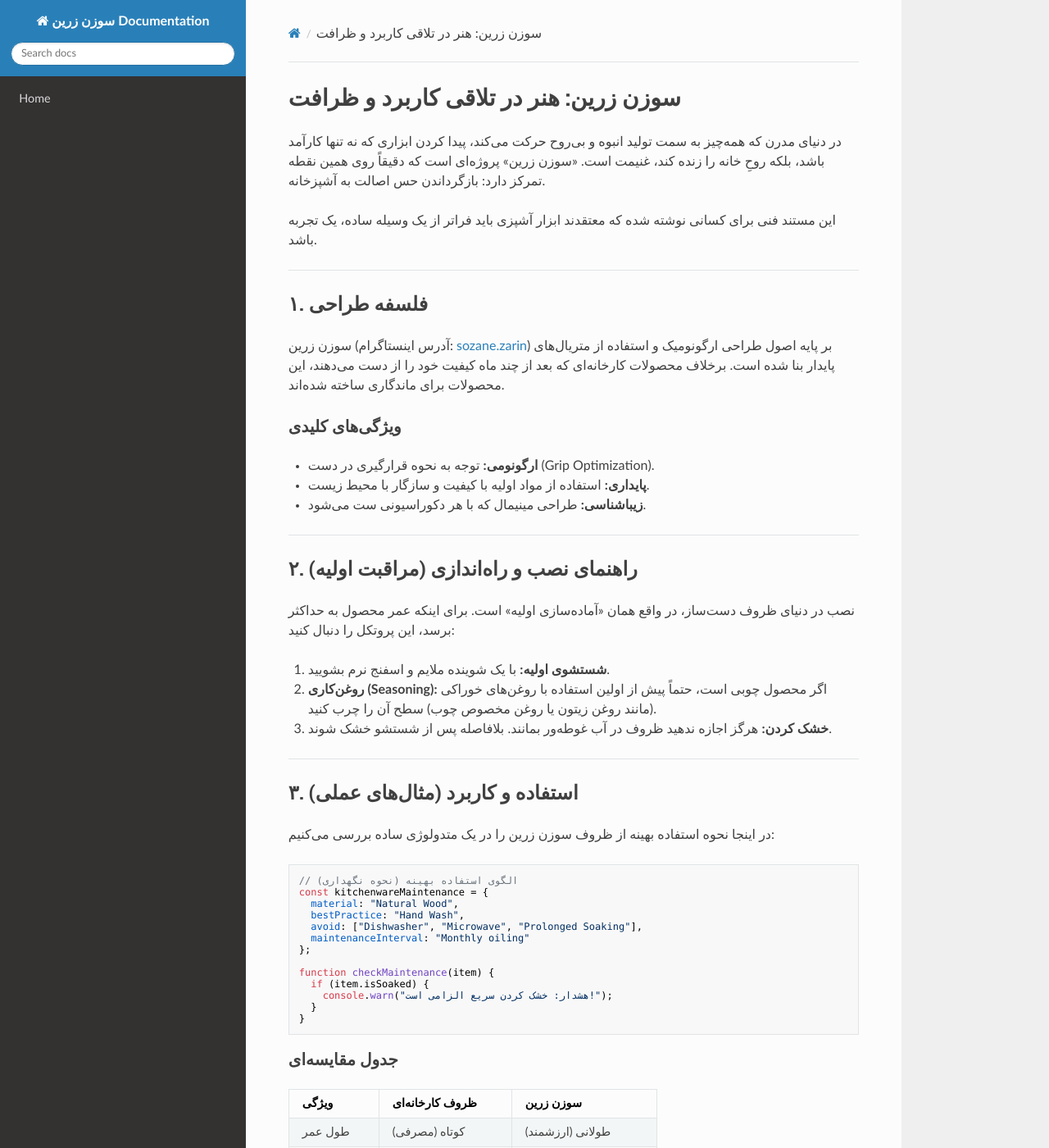
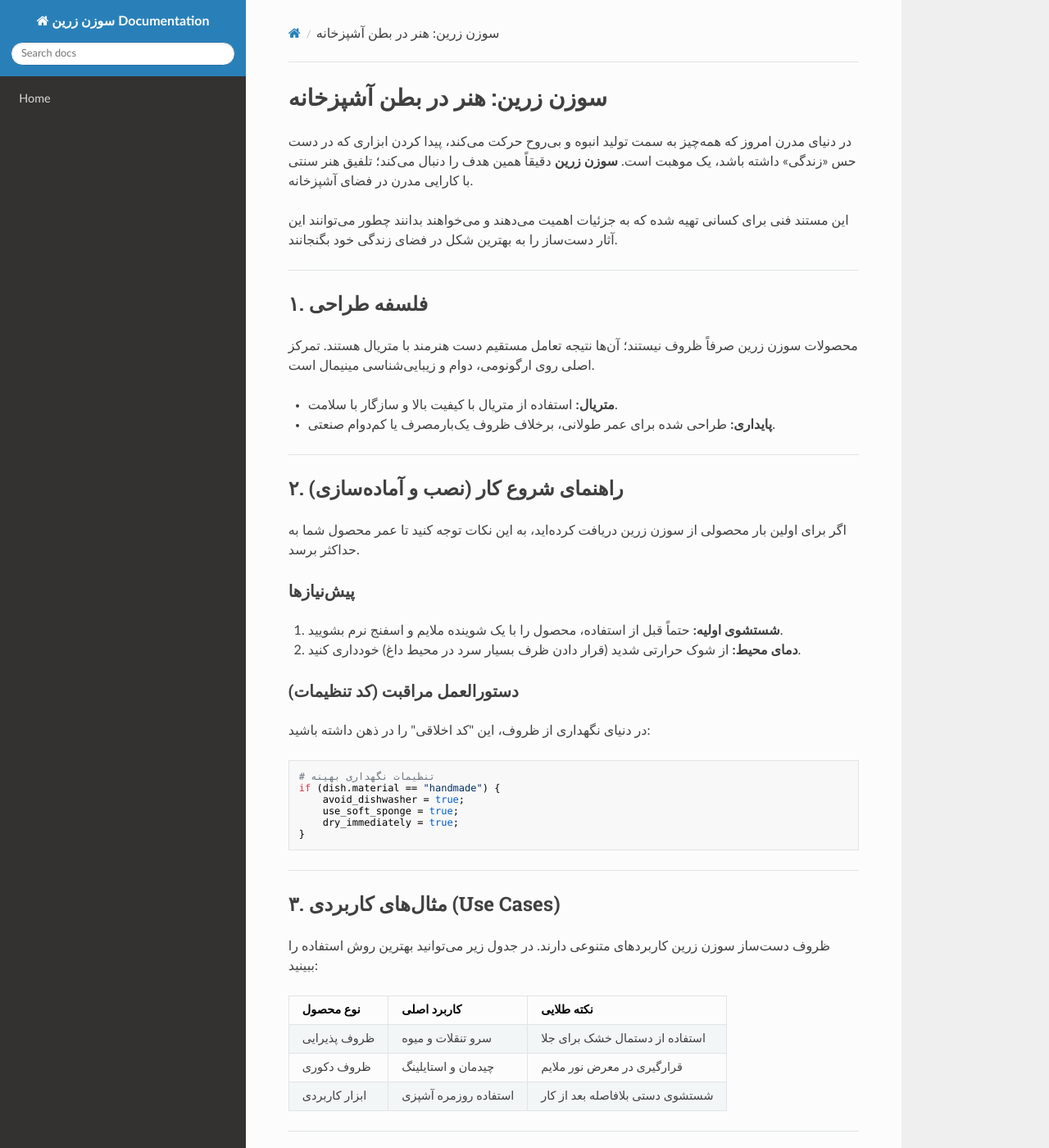
Before and after one commit to sahandsahabi553-prog/terraform-google-semantic-docs, an MkDocs documentation site: the page built from docs/سوزن-زرین.md, in a window 1280 px wide and 1400 px high. Shown: the whole window at 82% size. Built offline with MkDocs 1.6.1, drawn with Linux system fonts in a browser that asks for light colours; nearby versions of some CDN libraries; some of the changed text lies outside the part shown.

Commit message:
Doc: سوزن زرین

````diff
--- a/docs/سوزن-زرین.md
+++ b/docs/سوزن-زرین.md
@@ -1,73 +1,71 @@
-# سوزن زرین: هنر در تلاقی کاربرد و ظرافت
+# سوزن زرین: هنر در بطن آشپزخانه
 
-در دنیای مدرن که همه‌چیز به سمت تولید انبوه و بی‌روح حرکت می‌کند، پیدا کردن ابزاری که نه تنها کارآمد باشد، بلکه روحِ خانه را زنده کند، غنیمت است. «سوزن زرین» پروژه‌ای است که دقیقاً روی همین نقطه تمرکز دارد: بازگرداندن حس اصالت به آشپزخانه.
+در دنیای مدرن امروز که همه‌چیز به سمت تولید انبوه و بی‌روح حرکت می‌کند، پیدا کردن ابزاری که در دست حس «زندگی» داشته باشد، یک موهبت است. **سوزن زرین** دقیقاً همین هدف را دنبال می‌کند؛ تلفیق هنر سنتی با کارایی مدرن در فضای آشپزخانه.
 
-این مستند فنی برای کسانی نوشته شده که معتقدند ابزار آشپزی باید فراتر از یک وسیله ساده، یک تجربه باشد.
+این مستند فنی برای کسانی تهیه شده که به جزئیات اهمیت می‌دهند و می‌خواهند بدانند چطور می‌توانند این آثار دست‌ساز را به بهترین شکل در فضای زندگی خود بگنجانند.
 
 ---
 
 ## ۱. فلسفه طراحی
-سوزن زرین (آدرس اینستاگرام: [sozane.zarin](https://www.instagram.com/sozane.zarin?igsh=MW5ndzFqYjBmYnFrNQ==)) بر پایه اصول طراحی ارگونومیک و استفاده از متریال‌های پایدار بنا شده است. برخلاف محصولات کارخانه‌ای که بعد از چند ماه کیفیت خود را از دست می‌دهند، این محصولات برای ماندگاری ساخته شده‌اند.
+محصولات سوزن زرین صرفاً ظروف نیستند؛ آن‌ها نتیجه تعامل مستقیم دست هنرمند با متریال هستند. تمرکز اصلی روی ارگونومی، دوام و زیبایی‌شناسی مینیمال است.
 
-### ویژگی‌های کلیدی
-*   **ارگونومی:** توجه به نحوه قرارگیری در دست (Grip Optimization).
-*   **پایداری:** استفاده از مواد اولیه با کیفیت و سازگار با محیط زیست.
-*   **زیباشناسی:** طراحی مینیمال که با هر دکوراسیونی ست می‌شود.
+*   **متریال:** استفاده از متریال با کیفیت بالا و سازگار با سلامت.
+*   **پایداری:** طراحی شده برای عمر طولانی، برخلاف ظروف یک‌بارمصرف یا کم‌دوام صنعتی.
 
 ---
 
-## ۲. راهنمای نصب و راه‌اندازی (مراقبت اولیه)
-نصب در دنیای ظروف دست‌ساز، در واقع همان «آماده‌سازی اولیه» است. برای اینکه عمر محصول به حداکثر برسد، این پروتکل را دنبال کنید:
+## ۲. راهنمای شروع کار (نصب و آماده‌سازی)
 
-1.  **شستشوی اولیه:** با یک شوینده ملایم و اسفنج نرم بشویید.
-2.  **روغن‌کاری (Seasoning):** اگر محصول چوبی است، حتماً پیش از اولین استفاده با روغن‌های خوراکی (مانند روغن زیتون یا روغن مخصوص چوب) سطح آن را چرب کنید.
-3.  **خشک کردن:** هرگز اجازه ندهید ظروف در آب غوطه‌ور بمانند. بلافاصله پس از شستشو خشک شوند.
+اگر برای اولین بار محصولی از سوزن زرین دریافت کرده‌اید، به این نکات توجه کنید تا عمر محصول شما به حداکثر برسد.
+
+### پیش‌نیازها
+1.  **شستشوی اولیه:** حتماً قبل از استفاده، محصول را با یک شوینده ملایم و اسفنج نرم بشویید.
+2.  **دمای محیط:** از شوک حرارتی شدید (قرار دادن ظرف بسیار سرد در محیط داغ) خودداری کنید.
+
+### دستورالعمل مراقبت (کد تنظیمات)
+در دنیای نگهداری از ظروف، این "کد اخلاقی" را در ذهن داشته باشید:
+
+```bash
+# تنظیمات نگهداری بهینه
+if (dish.material == "handmade") {
+    avoid_dishwasher = true;
+    use_soft_sponge = true;
+    dry_immediately = true;
+}
+```
 
 ---
 
-## ۳. استفاده و کاربرد (مثال‌های عملی)
+## ۳. مثال‌های کاربردی (Use Cases)
 
-در اینجا نحوه استفاده بهینه از ظروف سوزن زرین را در یک متدولوژی ساده بررسی می‌کنیم:
+ظروف دست‌ساز سوزن زرین کاربردهای متنوعی دارند. در جدول زیر می‌توانید بهترین روش استفاده را ببینید:
 
-```javascript
-// الگوی استفاده بهینه (نحوه‌ نگهداری)
-const kitchenwareMaintenance = {
-  material: "Natural Wood",
-  bestPractice: "Hand Wash",
-  avoid: ["Dishwasher", "Microwave", "Prolonged Soaking"],
-  maintenanceInterval: "Monthly oiling"
-};
-
-function checkMaintenance(item) {
-  if (item.isSoaked) {
-    console.warn("هشدار: خشک کردن سریع الزامی است!");
-  }
-}
-```
-
-### جدول مقایسه‌ای
-| ویژگی | ظروف کارخانه‌ای | سوزن زرین |
+| نوع محصول | کاربرد اصلی | نکته طلایی |
 | :--- | :--- | :--- |
-| طول عمر | کوتاه (مصرفی) | طولانی (ارزشمند) |
-| متریال | پلاستیک/فلز بی‌کیفیت | متریال طبیعی/دست‌ساز |
-| حس استفاده | سرد و مکانیکی | گرم و انسانی |
+| ظروف پذیرایی | سرو تنقلات و میوه | استفاده از دستمال خشک برای جلا |
+| ظروف دکوری | چیدمان و استایلینگ | قرارگیری در معرض نور ملایم |
+| ابزار کاربردی | استفاده روزمره آشپزی | شستشوی دستی بلافاصله بعد از کار |
 
 ---
 
 ## ۴. پرسش‌های متداول (FAQ)
 
-**س: آیا ظروف چوبی سوزن زرین در ماشین ظرفشویی قابل شستشو هستند؟**
-پ: اکیداً خیر. دمای بالا و رطوبت شدید ظرفشویی به بافت طبیعی چوب آسیب می‌زند.
+**آیا ظروف در ماشین ظرفشویی قابل شستشو هستند؟**
+به‌طور کلی برای حفظ جلای کار دست، شستشوی دستی همیشه توصیه می‌شود. مواد شیمیایی خشن قرص‌های ماشین ظرفشویی ممکن است در درازمدت به بافت ظریف محصول آسیب بزند.
 
-**س: اگر سطح چوب خشک شد چه کنم؟**
-پ: جای نگرانی نیست. کمی روغن زیتون یا روغن گردو روی دستمال نخی بریزید و روی سطح کار بکشید. متوجه می‌شوید که چوب چطور دوباره «نفس» می‌کشد.
+**چطور می‌توانم مدل‌های جدید را ببینم؟**
+بهترین راه برای اطلاع از کالکشن‌های جدید، دنبال کردن صفحه رسمی ماست:
+[اینستاگرام سوزن زرین](https://www.instagram.com/sozane.zarin?igsh=MW5ndzFqYjBmYnFrNQ==)
 
-**س: چگونه می‌توانم مدل‌های جدید را ببینم؟**
-پ: بهترین راه، دنبال کردن پیج [سوزن زرین در اینستاگرام](https://www.instagram.com/sozane.zarin?igsh=MW5ndzFqYjBmYnFrNQ==) است که کارهای جدید و پشت‌صحنه تولید را در آنجا به اشتراک می‌گذارند.
+**آیا امکان سفارش اختصاصی وجود دارد؟**
+بله، برای سفارش‌های شخصی‌سازی شده می‌توانید از طریق دایرکت اینستاگرام با تیم هنری در ارتباط باشید.
 
 ---
 
 ## ۵. سخن پایانی
-استفاده از ابزاری که با دست ساخته شده، یک نوع مراقبه است. وقتی برای پختن یک وعده غذایی از ابزاری استفاده می‌کنید که سازنده‌اش با دقت آن را شکل داده، طعم غذا هم تغییر می‌کند. این تفاوتِ بین «فقط غذا خوردن» و «لذت بردن از زندگی» است.
+سوزن زرین یعنی بازگشت به ریشه‌ها. وقتی از ابزاری استفاده می‌کنید که توسط انسان ساخته شده، نه یک خط تولید اتوماتیک، ناخودآگاه با غذای خود ارتباط متفاوتی برقرار می‌کنید. امیدوارم از این تجربه لذت ببرید.
 
-*اگر سوال فنی درباره نحوه نگهداری خاص یک محصول دارید، از طریق دایرکت اینستاگرام با تیم سوزن زرین در ارتباط باشید.*
+> *«هنر در آشپزخانه، یعنی عشق در تک‌تک جزئیات.»*
+
+---
+*مستند فنی نسخه ۱.۰.۰ - تدوین شده برای همراهان هنر دوست سوزن زرین.*
````
